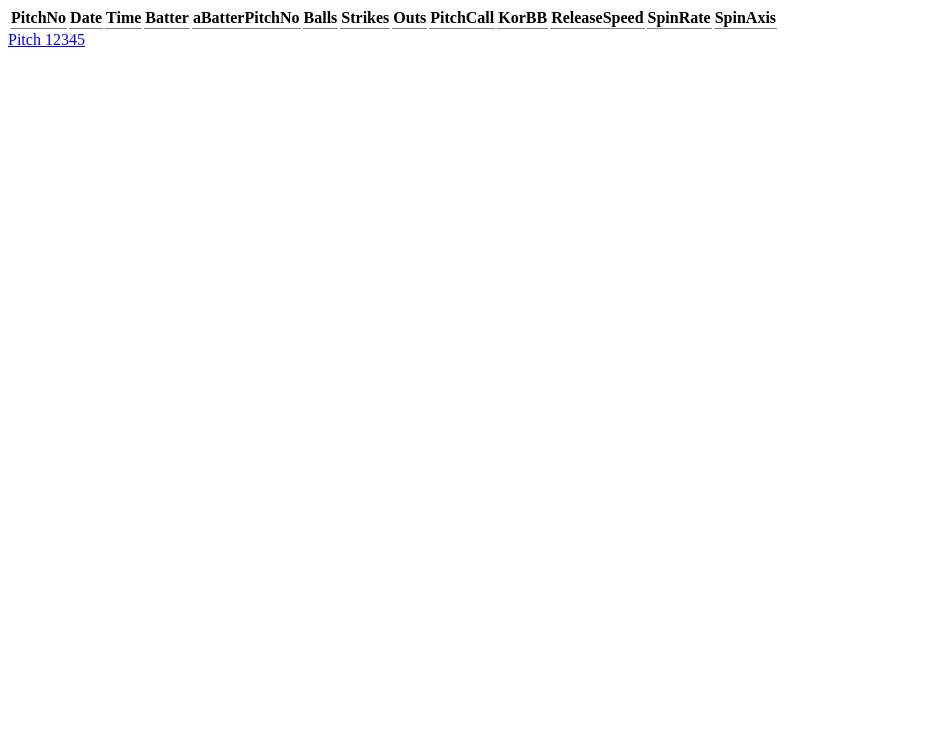
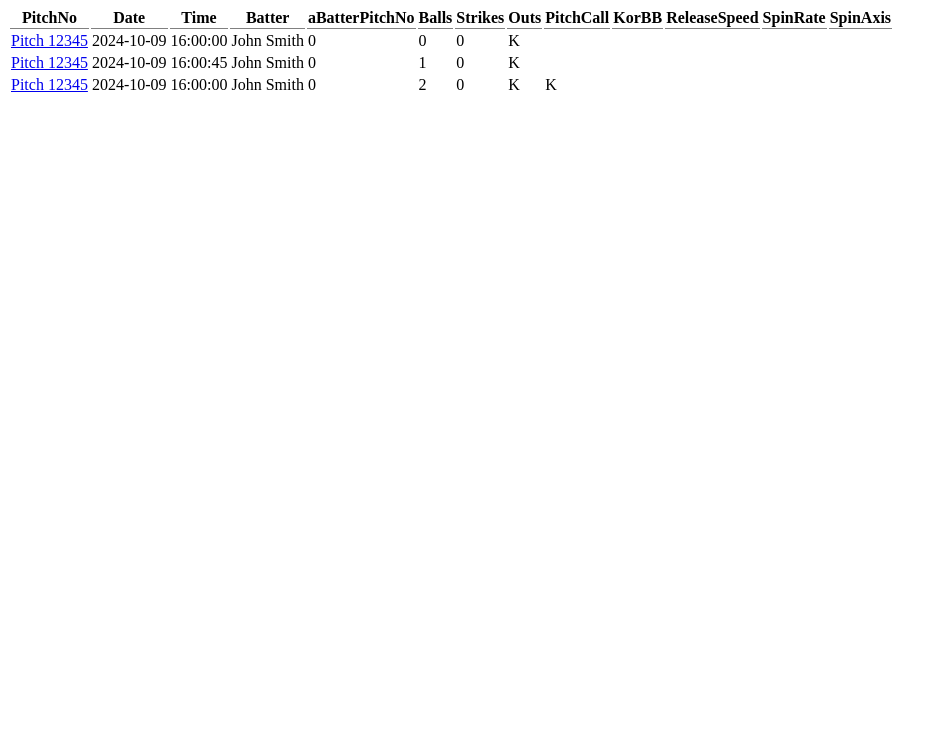
Before and after one commit to nhutchen/nhutchen.github.io, a plain HTML site: page index.html in a window 1280 px wide. Shown: the part 60-800 px from the top of the page, without its empty margins (0-946 px from the left). Drawn offline with Linux system fonts and the light colour scheme.

Commit message:
Update index.html

```diff
--- a/index.html
+++ b/index.html
@@ -21,7 +21,52 @@
         <th>SpinRate</th>
         <th>SpinAxis</th>
       </tr>
+      <tr>
+        <td><a href="details.html">Pitch 12345</a></td>
+        <td>2024-10-09</td>
+        <td>16:00:00</td>
+        <td>John Smith</td>
+        <td>0</td>
+        <td>0</td>
+        <td>0</td>
+        <td>K</td>
+        <td></td>
+        <td></td>
+        <td></td>
+        <td></td>
+        <td></td>
+      </tr>
+      <tr>
+        <td><a href="details.html">Pitch 12345</a></td>
+        <td>2024-10-09</td>
+        <td>16:00:45</td>
+        <td>John Smith</td>
+        <td>0</td>
+        <td>1</td>
+        <td>0</td>
+        <td>K</td>
+        <td></td>
+        <td></td>
+        <td></td>
+        <td></td>
+        <td></td>
+      </tr>
+      <tr>
+        <td><a href="details.html">Pitch 12345</a></td>
+        <td>2024-10-09</td>
+        <td>16:00:00</td>
+        <td>John Smith</td>
+        <td>0</td>
+        <td>2</td>
+        <td>0</td>
+        <td>K</td>
+        <td>K</td>
+        <td></td>
+        <td></td>
+        <td></td>
+        <td></td>
+      </tr>
     </table>
-    <a href="details.html">Pitch 12345</a>
+
   </body>
 </html>
```
